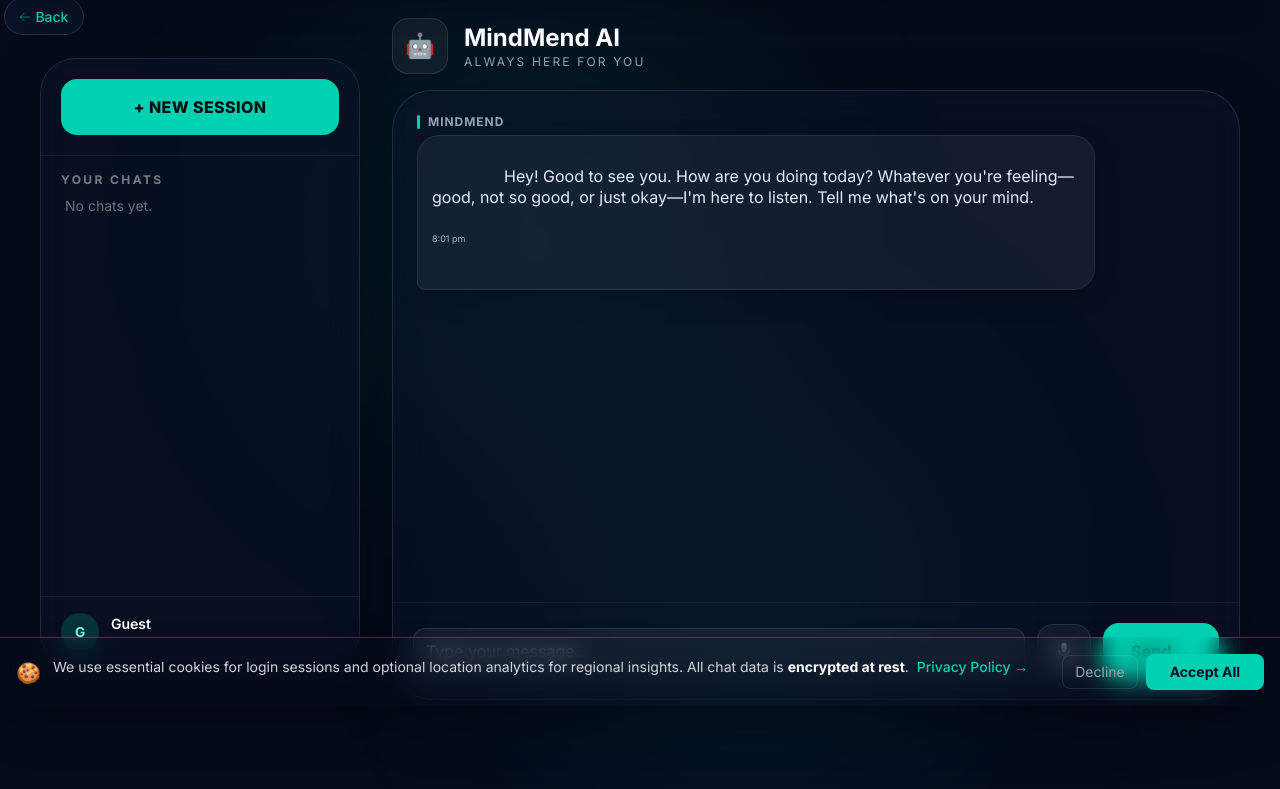
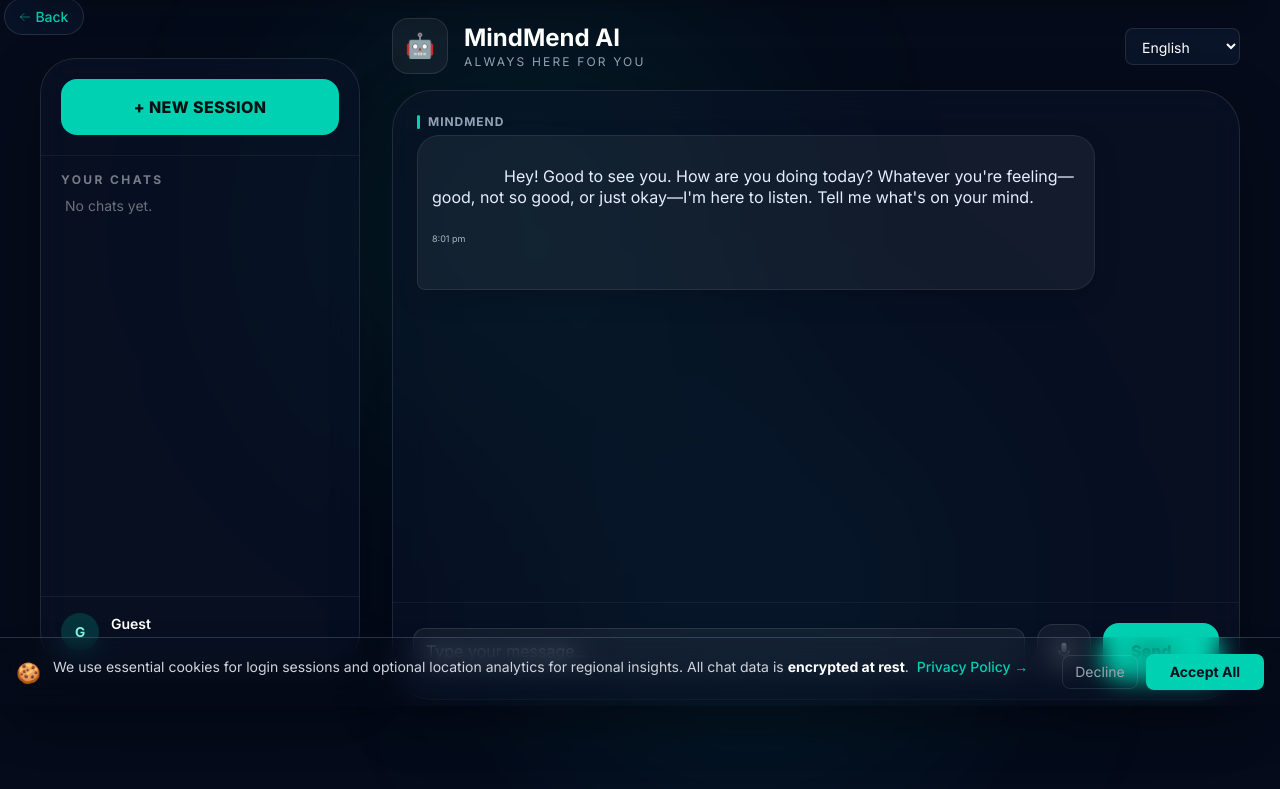
Before and after one commit to Nitesh-Bhardwaj-git/MindMend, a Django app: page /chat/ in a window 1280 px wide. Shown: the part 94-883 px from the top of the page. Run offline with Django 5.2, Linux system fonts and the light colour scheme; data comes from the database, SQL or seed files in the repository; some libraries are stand-ins or nearby versions.

Commit message:
Fix chatbot frontend to support Hindi language selector

```diff
--- a/templates/Mind_Mend/chat.html
+++ b/templates/Mind_Mend/chat.html
@@ -444,13 +444,21 @@
 
       <!-- Main Chat -->
       <section class="flex flex-col min-w-0">
-        <div class="flex items-center gap-4 mb-4 shrink-0">
-          <div class="h-14 w-14 rounded-2xl bg-white/5 border border-white/10 flex items-center justify-center text-2xl">
-            🤖
+        <div class="flex justify-between items-center mb-4 shrink-0">
+          <div class="flex items-center gap-4">
+            <div class="h-14 w-14 rounded-2xl bg-white/5 border border-white/10 flex items-center justify-center text-2xl">
+              🤖
+            </div>
+            <div class="min-w-0">
+              <h2 class="text-2xl font-bold text-white">MindMend AI</h2>
+              <p class="text-xs text-slate-400 uppercase tracking-[0.18em]">Always here for you</p>
+            </div>
           </div>
-          <div class="min-w-0">
-            <h2 class="text-2xl font-bold text-white">MindMend AI</h2>
-            <p class="text-xs text-slate-400 uppercase tracking-[0.18em]">Always here for you</p>
+          <div>
+            <select id="chatLangSelect" class="bg-[#0a1428] border border-white/10 text-white text-sm rounded-lg px-3 py-2 outline-none focus:border-[#00d1b2]">
+              <option value="en">English</option>
+              <option value="hi">हिंदी (Hindi)</option>
+            </select>
           </div>
         </div>
 
@@ -1081,12 +1089,16 @@
       saveChatStore(store);
       renderHistory();
 
+      const langEl = document.getElementById('chatLangSelect');
+      const langVal = langEl ? langEl.value : 'en';
+
       const res = await fetch('{% url "chat_api" %}', {
         method: 'POST',
         headers: { 'Content-Type': 'application/json' },
         body: JSON.stringify(Object.assign({
           message: msg,
-          session_id: sessionId
+          session_id: sessionId,
+          lang: langVal
         }, getClientContext()))
       });
 
```
